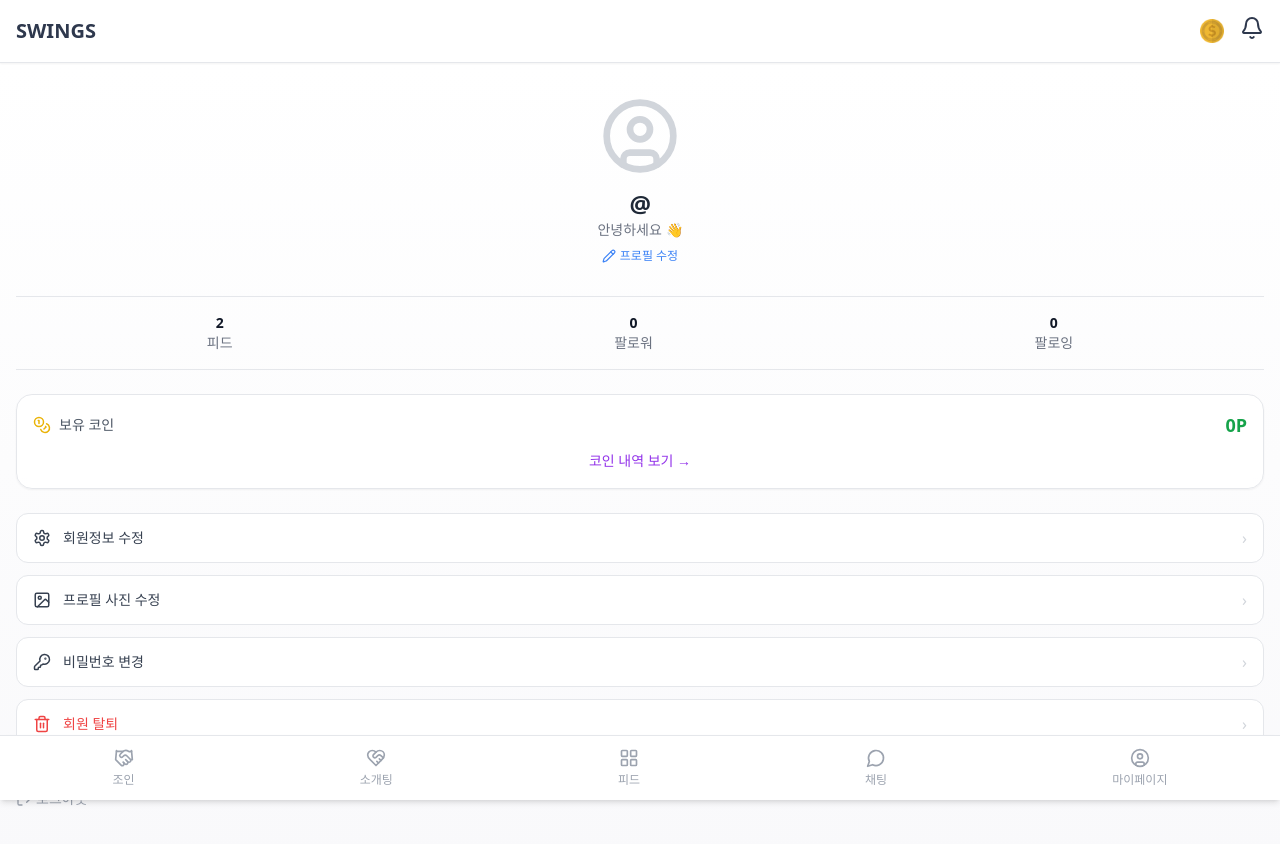
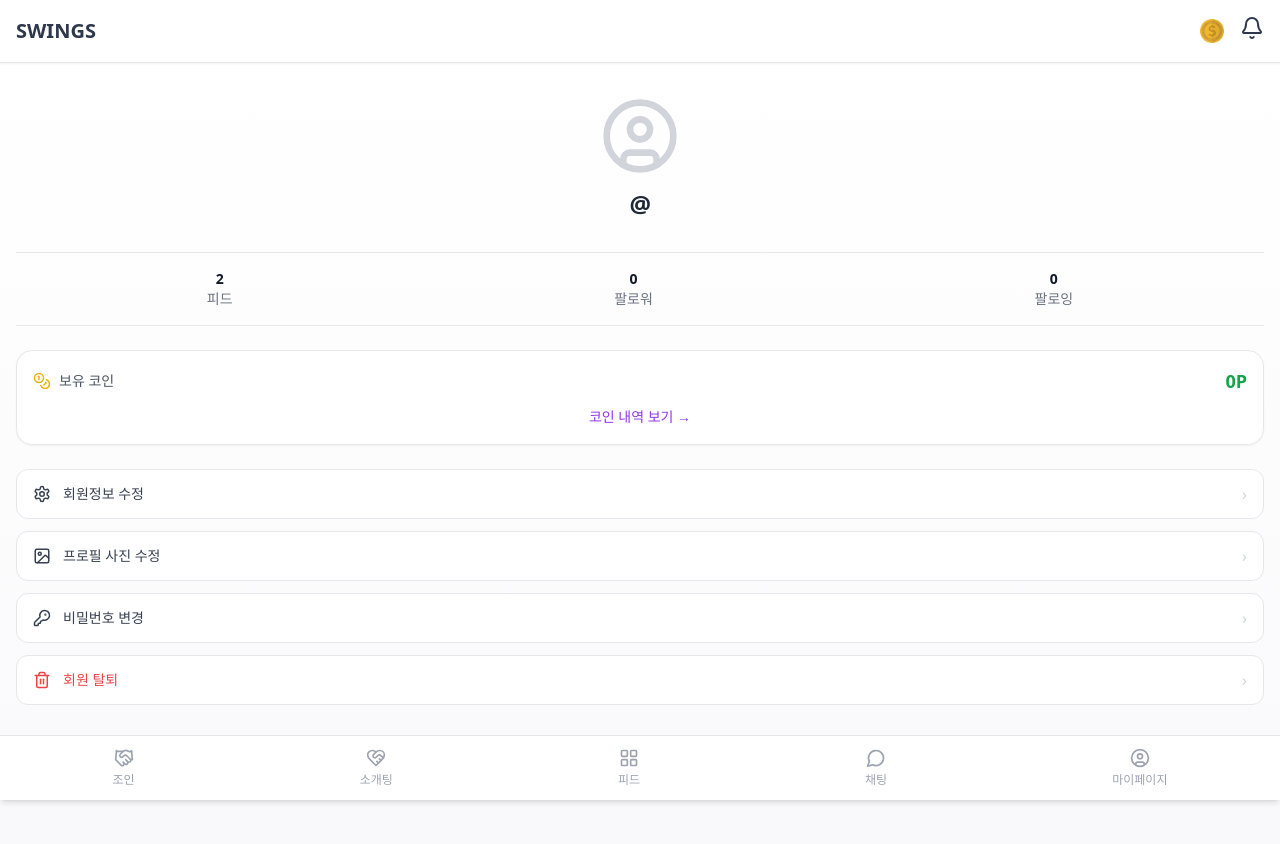
Before and after one commit to SWINGS-SOLOFF/SWINGS-FE, a React (Vite) app: page /swings/mypage in a window 1280 px wide. Shown: the top 844 px of the page. Built offline with nearby package versions, Linux system fonts and the light colour scheme; no server answers.

Commit message:
mypage 수정2

```diff
--- a/src/1_user/pages/MyPage.jsx
+++ b/src/1_user/pages/MyPage.jsx
@@ -68,14 +68,6 @@ export default function MyPage() {
           <h2 className="text-2xl font-extrabold text-gray-800 mt-3 tracking-tight">
             @{formData?.username}
           </h2>
-          <p className="text-sm text-gray-500">안녕하세요 👋</p>
-          <button
-              onClick={() => navigate("/swings/mypage/update")}
-              className="mt-2 text-xs text-blue-500 hover:underline flex items-center gap-1"
-          >
-            <Pencil size={14} />
-            프로필 수정
-          </button>
         </div>
 
         {/* ✨ 선으로 구분되는 통계 */}
```
